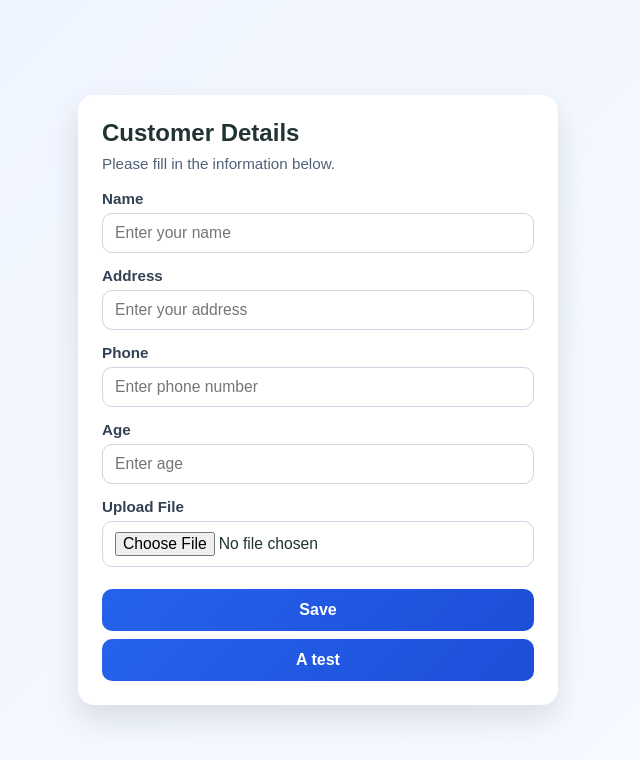
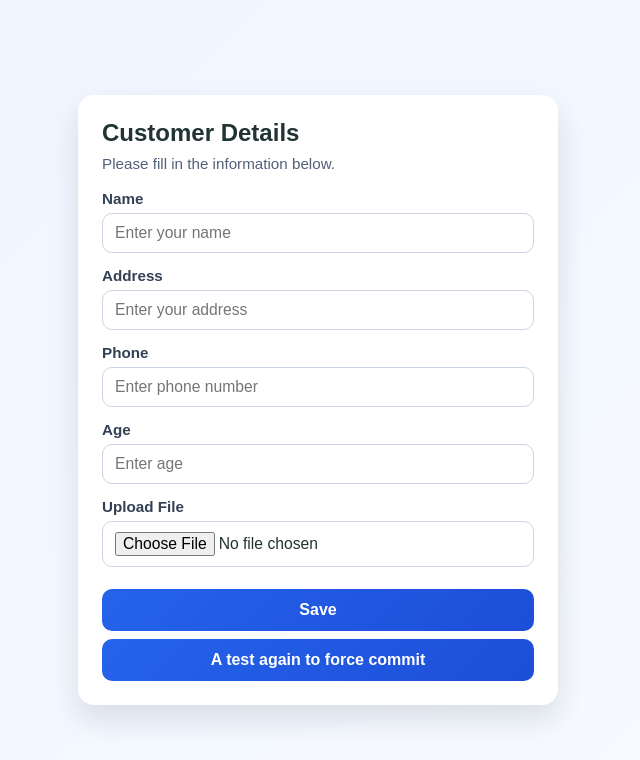
Before and after one commit to FFarquar/AWSHOMEDB, a website: page index.html in a window 1280 px wide. Shown: the whole page, without its empty margins (322-962 px from the left). Drawn offline with Linux system fonts and the light colour scheme.

Commit message:
Further fixes cause of copilot deleted stack

```diff
--- a/index.html
+++ b/index.html
@@ -124,7 +124,7 @@
       </div>
 
       <button type="submit">Save</button>
-      <button type="submit">A test</button>
+      <button type="submit">A test again to force commit</button>
     </form>
   </main>
 </body>
```
